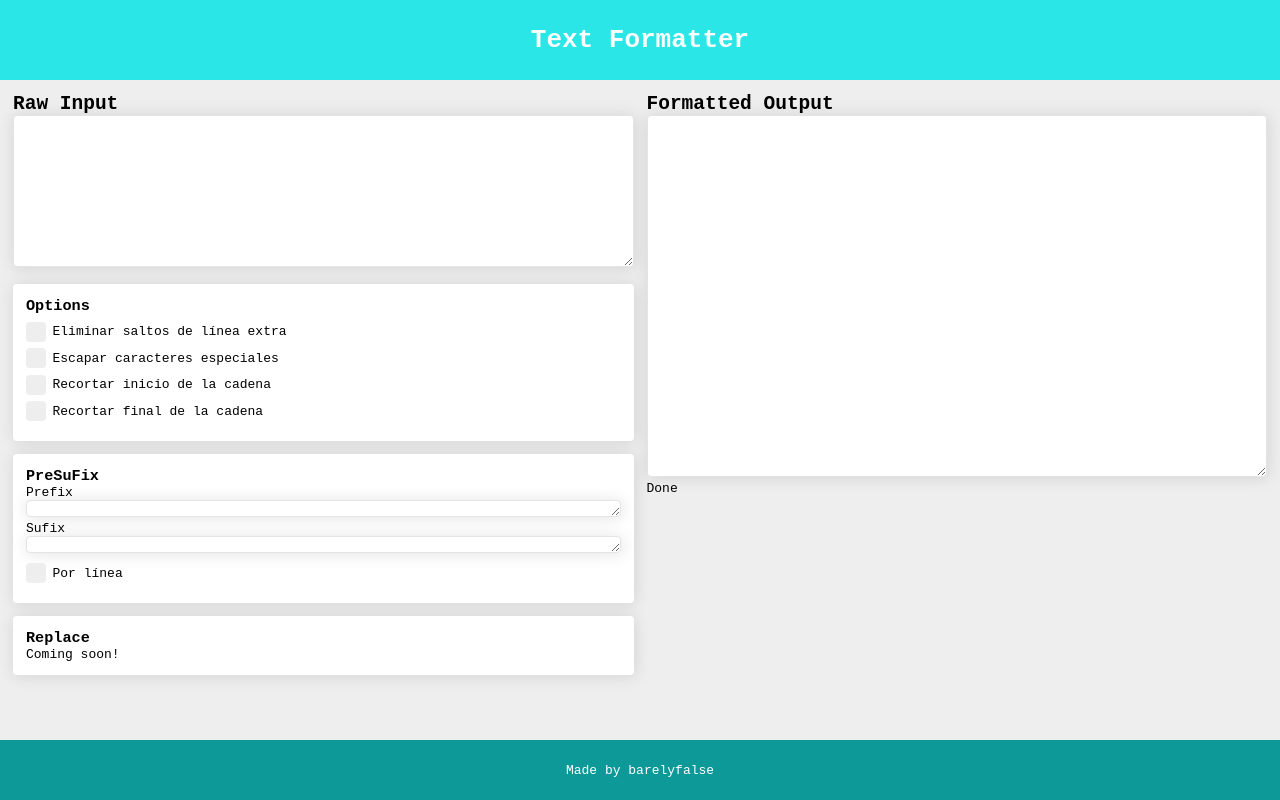
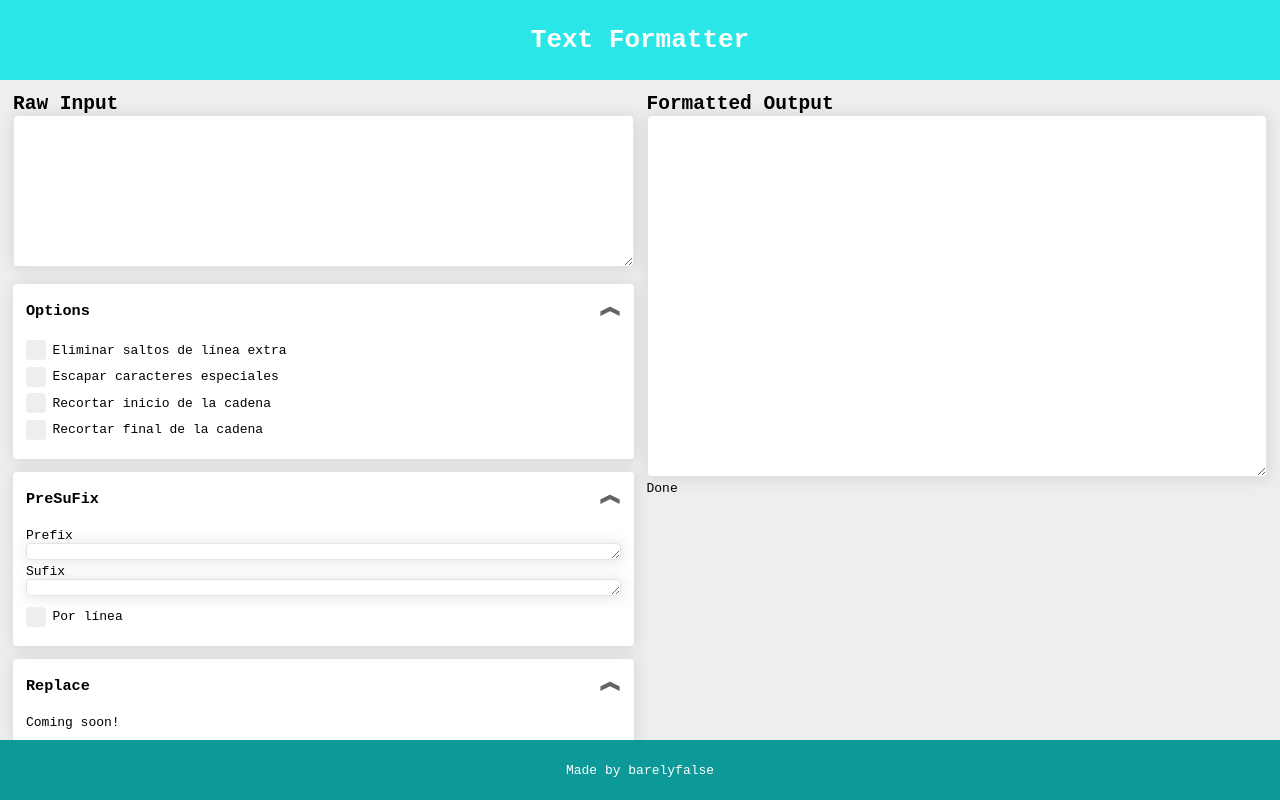
Before and after one commit to barelyfalse/multiline-string-formatter, a React (Create React App) app: page / in a window 1280 px wide. Built offline with nearby package versions, Linux system fonts and the light colour scheme.

Commit message:
collapsible card style

```diff
--- a/src/App.js
+++ b/src/App.js
@@ -39,7 +39,7 @@ function App() {
       let l = line
 
       // Trimming line start
-      if (options.trimStrStartByLn && options.trimStrEnd) {
+      if (options.trimStrStartByLn && options.trimStrStart) {
         l = l.trimStart()
       }
 
--- a/src/components/CollapsibleCard.js
+++ b/src/components/CollapsibleCard.js
@@ -1,10 +1,28 @@
-import React from 'react'
-import '../css/app.css'
+import React, {useState} from 'react'
+import '../css/collapsiblecard.css'
 
 function CollapsibleCard(props) {
+  const [collapsed, setCollapsed] = useState(false)
+  //❱
   return (
-    <div className="collapsible-card">
-      <h3>{props.title}</h3>
+    <div className="collapsible-card"
+      style={{
+        height: collapsed ? '54px' : 'auto',
+      }}
+    >
+      <div className="titlebar">
+        <div className="title-holder" onClick={() => setCollapsed(prevCollapsed => !prevCollapsed)}>
+          <h3 className="title">{props.title}</h3>
+        </div>
+        <div className='actions'>
+          <button
+            className='collapse-btn'
+            onClick={() => setCollapsed(prevCollapsed => !prevCollapsed)}
+          >
+            <div className={collapsed ? 'collapsed-icon':'collapse-icon'}>❱</div>
+          </button>
+        </div>
+      </div>
       {props.children}
     </div>
   )
--- a/src/css/app.css
+++ b/src/css/app.css
@@ -61,16 +61,6 @@ body {
   color: #fff;
 }
 
-.collapsible-card {
-  background-color: #fff;
-  border-radius: 4px;
-  padding: 1em;
-  margin: 1em 0;
-  box-shadow: 1px 1px 15px 1px rgba(0,0,0,0.10);
-  -webkit-box-shadow: 1px 1px 15px 1px rgba(0,0,0,0.10);
-  -moz-box-shadow: 1px 1px 15px 1px rgba(0,0,0,0.10);
-}
-
 .sub-option {
   padding-left: 2.5em;
   padding-bottom: 0.1em;
--- /dev/null
+++ b/src/css/collapsiblecard.css
@@ -0,0 +1,46 @@
+.collapsible-card {
+  background-color: #fff;
+  border-radius: 4px;
+  padding: 1em;
+  margin: 1em 0;
+  box-shadow: 1px 1px 15px 1px rgba(0,0,0,0.10);
+  -webkit-box-shadow: 1px 1px 15px 1px rgba(0,0,0,0.10);
+  -moz-box-shadow: 1px 1px 15px 1px rgba(0,0,0,0.10);
+  transition: height 500ms;
+  overflow: hidden;
+}
+
+.collapsible-card .titlebar {
+  display: flex;
+  justify-content: space-between;
+  align-items: center;
+  flex-direction: row;
+  margin-bottom: 15px;
+}
+
+.collapsible-card .titlebar .title-holder {
+  flex: 1;
+  cursor: pointer;
+  padding-top: 5px;
+  padding-bottom: 5px;
+}
+
+.collapsible-card .titlebar .actions .collapse-btn {
+  width: 25px;
+  height: 25px;
+  background-color: transparent;
+  border: none;
+  cursor: pointer;
+  font-size: 1.2em;
+  color: rgb(100, 100, 100);
+}
+
+.collapsible-card .titlebar .actions .collapse-btn .collapse-icon{
+  transition: all 200ms;
+  transform: rotate(-90deg);
+}
+
+.collapsible-card .titlebar .actions .collapse-btn .collapsed-icon{
+  transition: all 200ms;
+  transform: rotate(90deg);
+}
```
